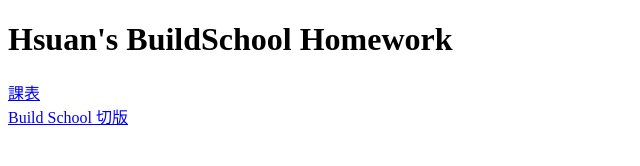
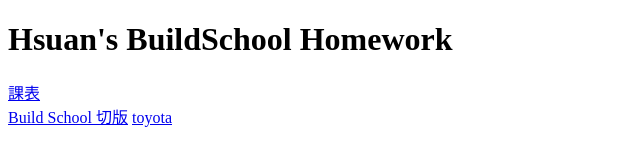
Before and after one commit to Hsuanin1214/Hsuanin1214.github.io, a plain HTML site: page index.html in a window 1280 px wide. Shown: the full height of the page, 0-640 px from the left. Drawn offline with Linux system fonts and the light colour scheme.

Commit message:
新增toyota到index

```diff
--- a/index.html
+++ b/index.html
@@ -10,5 +10,6 @@
     <h1>Hsuan's BuildSchool Homework</h1>
     <a href="/classtable/classtable.html">課表</a><br>
     <a href="/buildschoolcopy/hw1215-1.html">Build School 切版</a>
+    <a href="/toyotacopy/toyota3.html">toyota</a>
 </body>
 </html>
```
